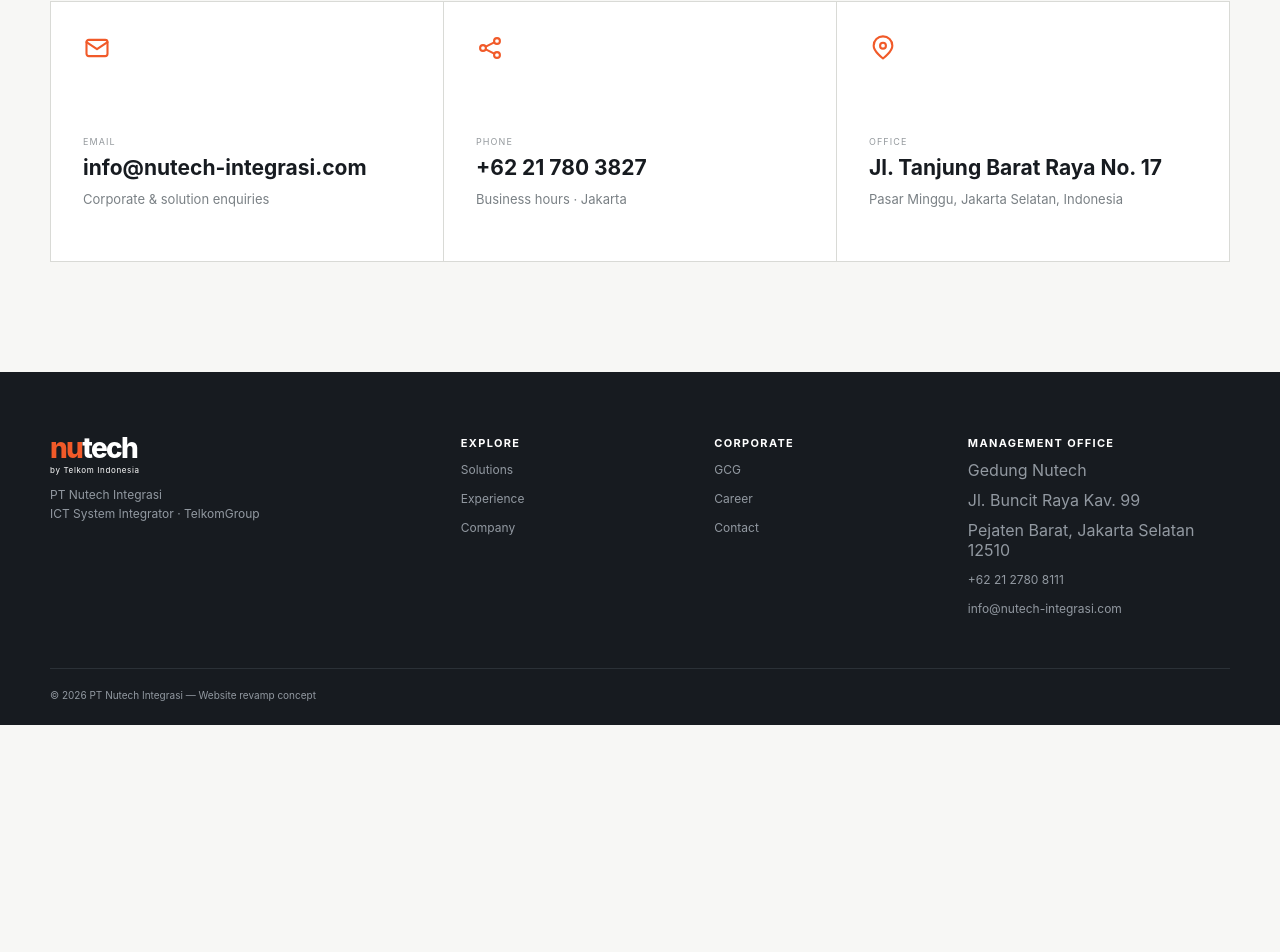
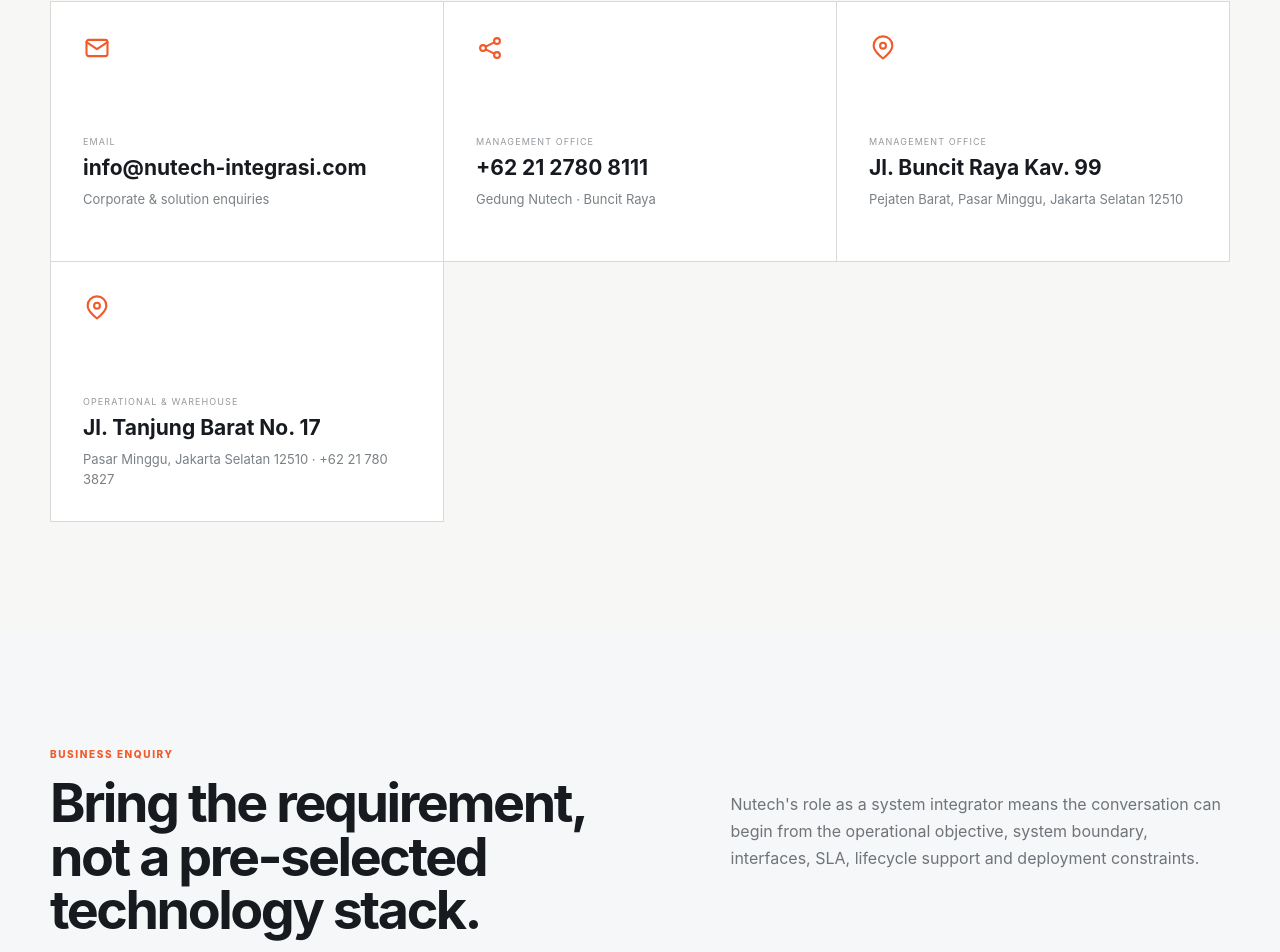
Before and after one commit to nabillazachra/nutech-revamp, a Next.js app: page /contact in a window 1280 px wide. Shown: the part 645-1597 px from the top of the page. Before the commit the page ends 1370 px from the top, so only its background shows below. Built offline with nearby package versions, Linux system fonts and the light colour scheme.

Commit message:
fix: correct corporate office and warehouse contact information

```diff
--- a/app/contact/page.js
+++ b/app/contact/page.js
@@ -13,14 +13,46 @@ export default function ContactPage(){
     <section className="pageHero contactHero">
       <div className="container pageHeroGrid">
         <div><span className="kicker">CONTACT NUTECH</span><h1>Start with the operational problem. <em>We connect the system.</em></h1></div>
-        <p>Use the channels below for corporate and solution enquiries. No web form is introduced in this prototype, avoiding unnecessary collection of personal information before a secure backend is defined.</p>
+        <p>Use Nutech's published corporate channels for business and solution enquiries. This prototype intentionally avoids collecting personal information through an unsecured web form.</p>
       </div>
     </section>
+
     <section className="section">
-      <div className="container contactGrid">
-        <a className="contactCard" href="mailto:info@nutech-integrasi.com"><Icon name="mail" size={28}/><small>Email</small><h3>info@nutech-integrasi.com</h3><span>Corporate & solution enquiries</span></a>
-        <a className="contactCard" href="tel:+62217803827"><Icon name="integration" size={28}/><small>Phone</small><h3>+62 21 780 3827</h3><span>Business hours · Jakarta</span></a>
-        <div className="contactCard"><Icon name="pin" size={28}/><small>Office</small><h3>Jl. Tanjung Barat Raya No. 17</h3><span>Pasar Minggu, Jakarta Selatan, Indonesia</span></div>
+      <div className="container contactGrid contactGridFour">
+        <a className="contactCard" href="mailto:info@nutech-integrasi.com">
+          <Icon name="mail" size={28}/>
+          <small>Email</small>
+          <h3>info@nutech-integrasi.com</h3>
+          <span>Corporate & solution enquiries</span>
+        </a>
+        <a className="contactCard" href="tel:+622127808111">
+          <Icon name="integration" size={28}/>
+          <small>Management Office</small>
+          <h3>+62 21 2780 8111</h3>
+          <span>Gedung Nutech · Buncit Raya</span>
+        </a>
+        <div className="contactCard">
+          <Icon name="pin" size={28}/>
+          <small>Management Office</small>
+          <h3>Jl. Buncit Raya Kav. 99</h3>
+          <span>Pejaten Barat, Pasar Minggu, Jakarta Selatan 12510</span>
+        </div>
+        <div className="contactCard">
+          <Icon name="pin" size={28}/>
+          <small>Operational & Warehouse</small>
+          <h3>Jl. Tanjung Barat No. 17</h3>
+          <span>Pasar Minggu, Jakarta Selatan 12510 · +62 21 780 3827</span>
+        </div>
+      </div>
+    </section>
+
+    <section className="section alt">
+      <div className="container editorialBand">
+        <div>
+          <span className="kicker">BUSINESS ENQUIRY</span>
+          <h2>Bring the requirement, not a pre-selected technology stack.</h2>
+        </div>
+        <p>Nutech's role as a system integrator means the conversation can begin from the operational objective, system boundary, interfaces, SLA, lifecycle support and deployment constraints.</p>
       </div>
     </section>
     <SiteFooter/>
```
